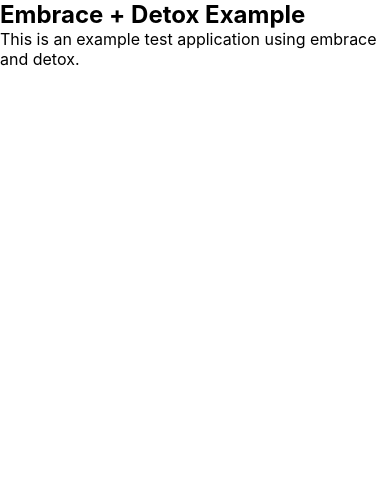
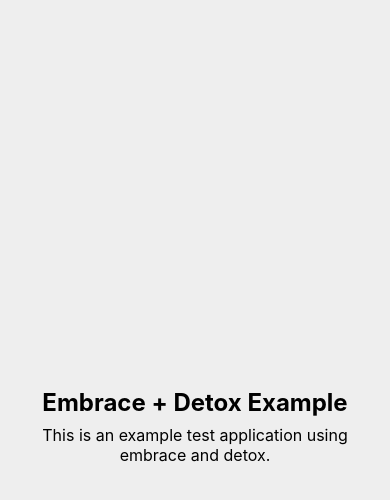
Before and after one commit to asleepace/embrace-detox, a React Native app in the folder example/: screen / in a window 390 px wide. Shown: the top 500 px of the page. Built offline with nearby package versions, Linux system fonts and the light colour scheme.

Commit message:
fixing simple styling

```diff
--- a/example/App.js
+++ b/example/App.js
@@ -7,19 +7,16 @@
  */
 
 import React from 'react';
-import { SafeAreaView, StyleSheet, View, Text, StatusBar } from 'react-native';
+import {StyleSheet, View, Text} from 'react-native';
 
-const App: () => React$Node = () => {
+const App = () => {
   return (
-    <>
-      <StatusBar barStyle="dark-content" />
-      <SafeAreaView>
-        <View style={styles.content}>
-          <Text style={styles.header}>{"Embrace + Detox Example"}</Text>
-          <Text style={styles.body}>{"This is an example test application using embrace and detox."}</Text>
-        </View>
-      </SafeAreaView>
-    </>
+    <View style={styles.container}>
+      <Text style={styles.header}>{'Embrace + Detox Example'}</Text>
+      <Text style={styles.body}>
+        {'This is an example test application using embrace and detox.'}
+      </Text>
+    </View>
   );
 };
 
@@ -28,13 +25,16 @@
     backgroundColor: '#eee',
     justifyContent: 'center',
     alignItems: 'center',
+    padding: 16,
     flex: 1,
   },
   header: {
     fontWeight: 'bold',
     fontSize: 24,
+    padding: 8,
   },
   body: {
+    textAlign: 'center',
     fontSize: 16,
   },
 });
```
